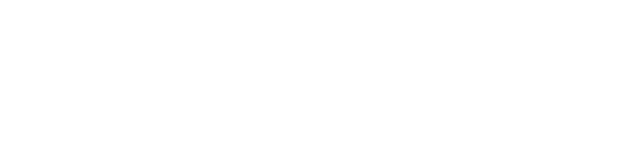
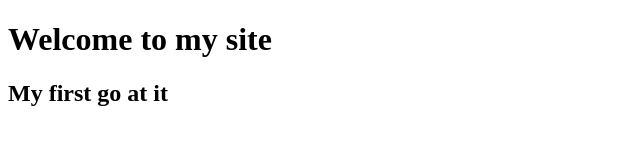
Before and after one commit to example-org-code-mutiyat/example-org-code-mutiyat.github.io, a plain HTML site: page index.html in a window 1280 px wide. Shown: the whole page, without its empty margins (0-640 px from the left). Drawn offline with Linux system fonts and the light colour scheme.

Commit message:
Update index.html

```diff
--- a/index.html
+++ b/index.html
@@ -2,10 +2,10 @@
 <html>
 <head>
   <link rel="stylesheet" href="style.css">
-<title> My first site </tile>
+<title> My first site </title>
 </head>
 <body>
-<h1> Welcome to my site </1>
+<h1> Welcome to my site </h1>
 <h2> My first go at it </h2>
 </body>
 </html>
```
